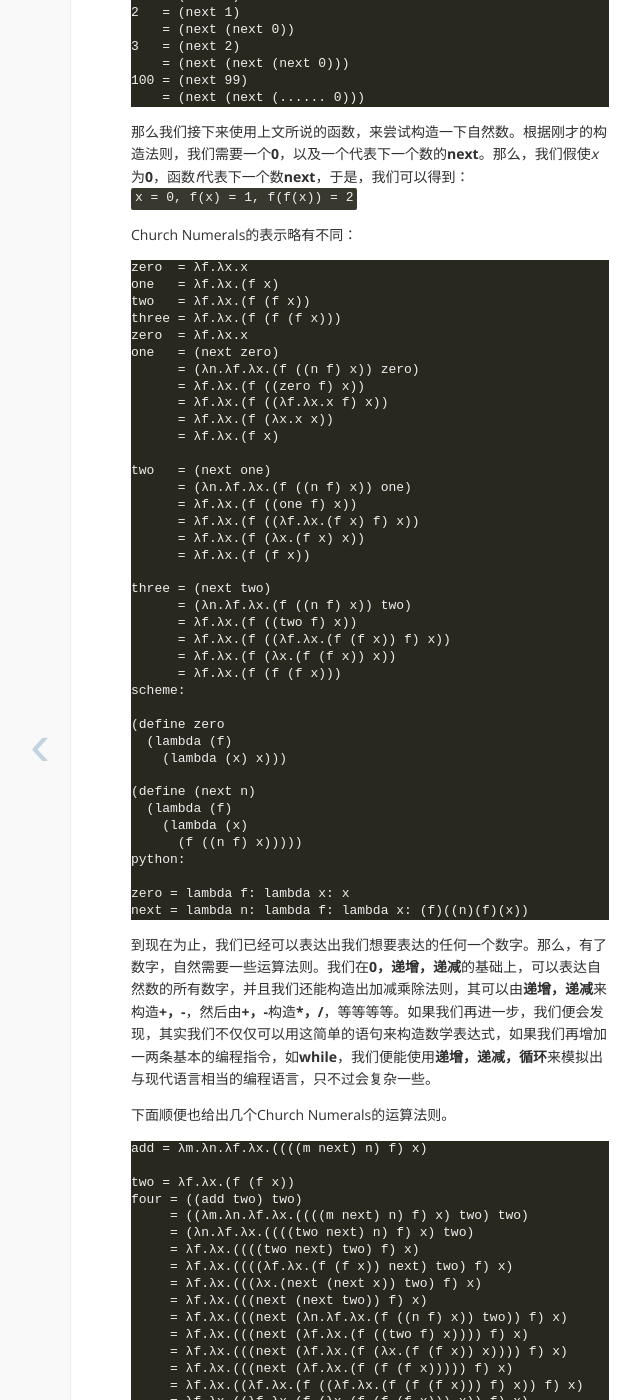
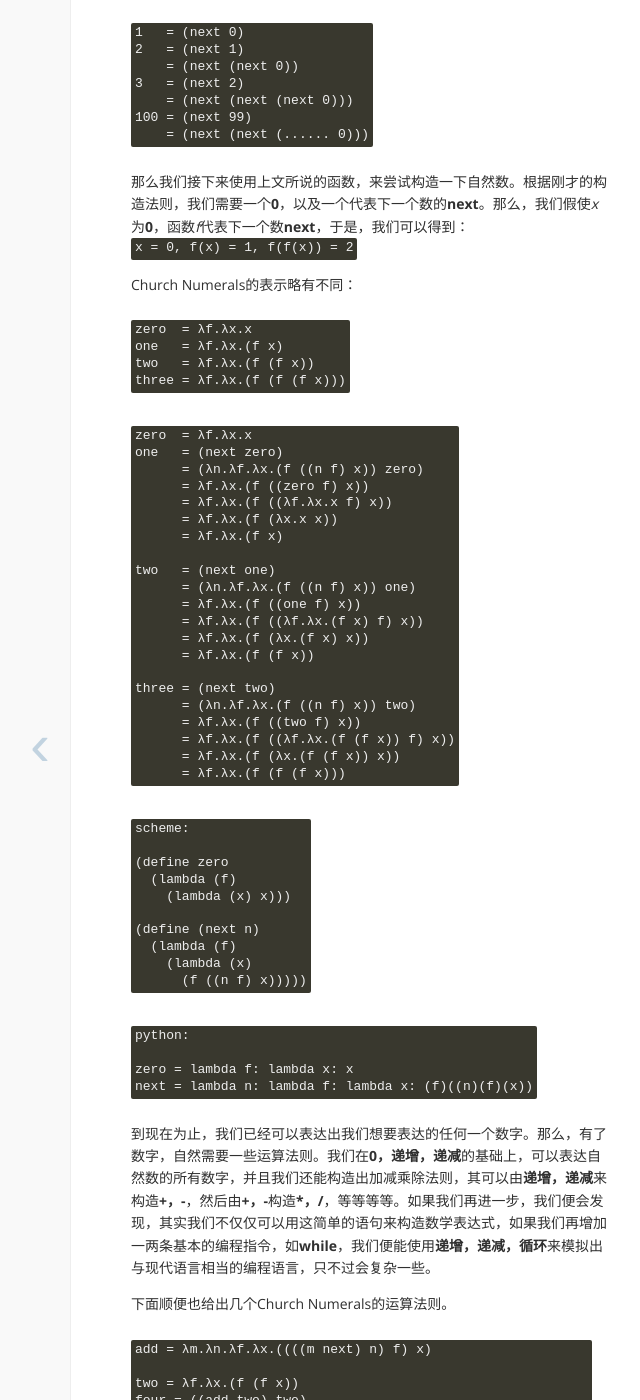
Before and after one commit to cosmomapanje/cosmoblog, a Jekyll site: the page built from _posts/2016-06-13-notes_on_church_numerals.md, in a window 1280 px wide and 1400 px high, scrolled down 1206 px. Shown: the whole window, without its empty margins (270-910 px from the left). Built offline with Jekyll 4.4.1, drawn with Linux system fonts in a browser that asks for light colours; Markdown is read by kramdown in place of the engine named in the settings; comment, search, counter and statistics services are not loaded; some of the changed text lies outside the part shown.

Commit message:
Trivial update for code format

````diff
--- a/_posts/2016-06-13-notes_on_church_numerals.md
+++ b/_posts/2016-06-13-notes_on_church_numerals.md
@@ -12,13 +12,12 @@ disqus: y
 **0**, **next**
 
 这两个符号定义如下：
-```
+{% highlight python %}
 0 = 0
 (next x) = x + 1
-```
-
+{% endhighlight %}
 有了这两个基本工具，我们便可以描述出我们能想到的任何数
-```
+{% highlight python %}
 1   = (next 0)
 2   = (next 1)
     = (next (next 0))
@@ -26,19 +25,18 @@ disqus: y
     = (next (next (next 0)))
 100 = (next 99)
     = (next (next (...... 0)))
-```
-
+{% endhighlight %}
 
 那么我们接下来使用上文所说的函数，来尝试构造一下自然数。根据刚才的构造法则，我们需要一个**0**，以及一个代表下一个数的**next**。那么，我们假使*x*为**0**，函数*f*代表下一个数**next**，于是，我们可以得到：`x = 0, f(x) = 1, f(f(x)) = 2`
 
 Church Numerals的表示略有不同：
-```
+{% highlight python %}
 zero  = λf.λx.x
 one   = λf.λx.(f x)
 two   = λf.λx.(f (f x))
 three = λf.λx.(f (f (f x)))
-```
-```
+{% endhighlight %}
+{% highlight python %}
 zero  = λf.λx.x
 one   = (next zero)
       = (λn.λf.λx.(f ((n f) x)) zero)
@@ -60,9 +58,9 @@ three = (next two)
       = λf.λx.(f ((λf.λx.(f (f x)) f) x))
       = λf.λx.(f (λx.(f (f x)) x))
       = λf.λx.(f (f (f x)))
-```
+{% endhighlight %}
 
-```
+{% highlight Scheme %}
 scheme:
 
 (define zero
@@ -73,20 +71,20 @@ scheme:
   (lambda (f)
     (lambda (x)
       (f ((n f) x)))))
-```
+{% endhighlight %}
 
-```
+{% highlight python %}
 python:
 
 zero = lambda f: lambda x: x
 next = lambda n: lambda f: lambda x: (f)((n)(f)(x))
-```
+{% endhighlight %}
 
 到现在为止，我们已经可以表达出我们想要表达的任何一个数字。那么，有了数字，自然需要一些运算法则。我们在**0，递增，递减**的基础上，可以表达自然数的所有数字，并且我们还能构造出加减乘除法则，其可以由**递增，递减**来构造**+，-**，然后由**+，-**构造**\*，/**，等等等等。如果我们再进一步，我们便会发现，其实我们不仅仅可以用这简单的语句来构造数学表达式，如果我们再增加一两条基本的编程指令，如**while**，我们便能使用**递增，递减，循环**来模拟出与现代语言相当的编程语言，只不过会复杂一些。
 
 下面顺便也给出几个Church Numerals的运算法则。
 
-```
+{% highlight Scheme %}
 add = λm.λn.λf.λx.((((m next) n) f) x)
 
 two = λf.λx.(f (f x))
@@ -106,9 +104,9 @@ four = ((add two) two)
      = λf.λx.((λf.λx.(f (f (f (f x)))) f) x)
      = λf.λx.(λx.(f (f (f (f x)))) x)
      = λf.λx.(f (f (f (f x))))
-```
+{% endhighlight %}
 
-```
+{% highlight Scheme %}
 mult = λm.λn.λx.(m (n x))
 
 four = ((mult two) two)
@@ -121,4 +119,4 @@ four = ((mult two) two)
      = λx.λz(λy.(x (x y)) (λy.(x (x y)) z))
      = λx.λz(λy.(x (x y)) (x (x z)))
      = λx.λz(x (x (x (x z))))
-```
+{% endhighlight %}
````
